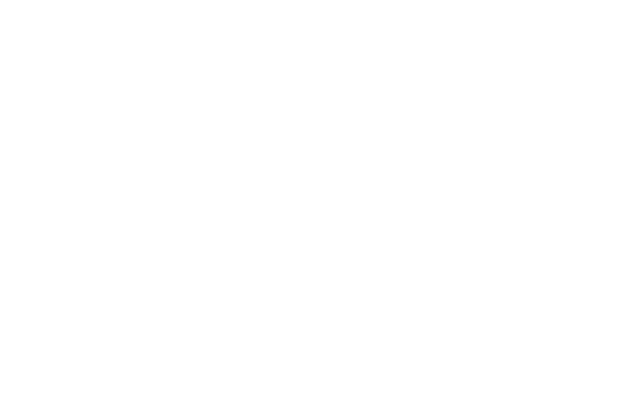
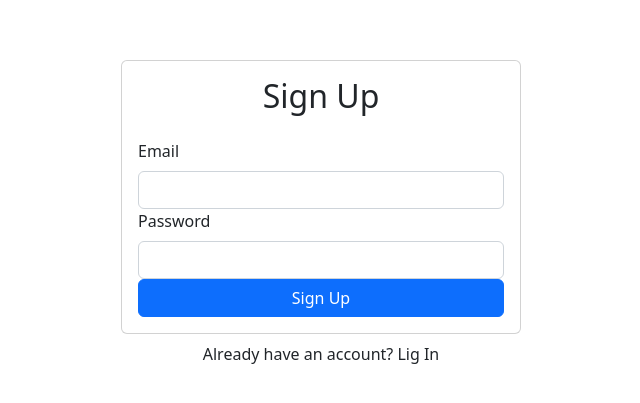
Before and after one commit to SonicHub1/CityHackSonicHub, a React (Create React App) app: page / in a window 1280 px wide. Shown: the part 187-590 px from the top of the page, without its empty margins (319-959 px from the left). Built offline with nearby package versions, Linux system fonts and the light colour scheme.

Commit message:
Delted firebase auth

```diff
--- a/src/App.js
+++ b/src/App.js
@@ -1,13 +1,18 @@
 import React from "react";
-import SideBar from "./components/SideBar";
+import { Container } from "react-bootstrap";
+import Login from "./components/Login";
 
 
 
 const App = () => {
   return (
-    <>
-    </>
-  );
+    <Container className="d-flex align-items-center justify-content-center"
+    style={{minHeight: "100vh"}}>
+      <div className="w-100" style={{maxWidth: "400px"}}>
+        <Login/>
+      </div>
+    </Container>
+  )
 };
 
 export default App;
--- a/src/api/firebase.js
+++ b/src/api/firebase.js
@@ -1,4 +1,4 @@
-import firebase from "firebase/app"
+import firebase from "firebase/compat/app"
 import "firebase/auth"
 
 const app = firebase.initializeApp({
@@ -11,4 +11,4 @@ const app = firebase.initializeApp({
 });
 
 export const auth = app.auth()
-export default app
+export default app;
--- /dev/null
+++ b/src/components/Login.js
@@ -0,0 +1,29 @@
+import React from 'react'
+import { Form, Button, Card } from 'react-bootstrap'
+
+export default function Login() {
+
+  return (
+    <>
+        <Card>
+            <Card.Body>
+                <h2 className='text-center mb-4'>Sign Up</h2>
+                <Form>
+                    <Form.Group id = "email">
+                        <Form.Label>Email</Form.Label>
+                        <Form.Control type = 'email' required/>
+                    </Form.Group>
+                    <Form.Group id = "password">
+                        <Form.Label>Password</Form.Label>
+                        <Form.Control type = 'password' required/>
+                    </Form.Group>
+                    <Button className='w-100' type='submit'>Sign Up</Button>
+                </Form>
+            </Card.Body>
+        </Card>
+        <div className='w-100 text-center mt-2'>
+            Already have an account? Lig In
+        </div>
+    </>
+  )
+}
--- a/src/index.js
+++ b/src/index.js
@@ -1,7 +1,7 @@
 import React from "react";
 import ReactDOM from "react-dom";
 
-import App from "./App.js";
+import App from "./App";
 
 // Bootstrap CSS
 import "bootstrap/dist/css/bootstrap.min.css";
```
Also changed, not shown: src/components/chat.jsx (deleted).
